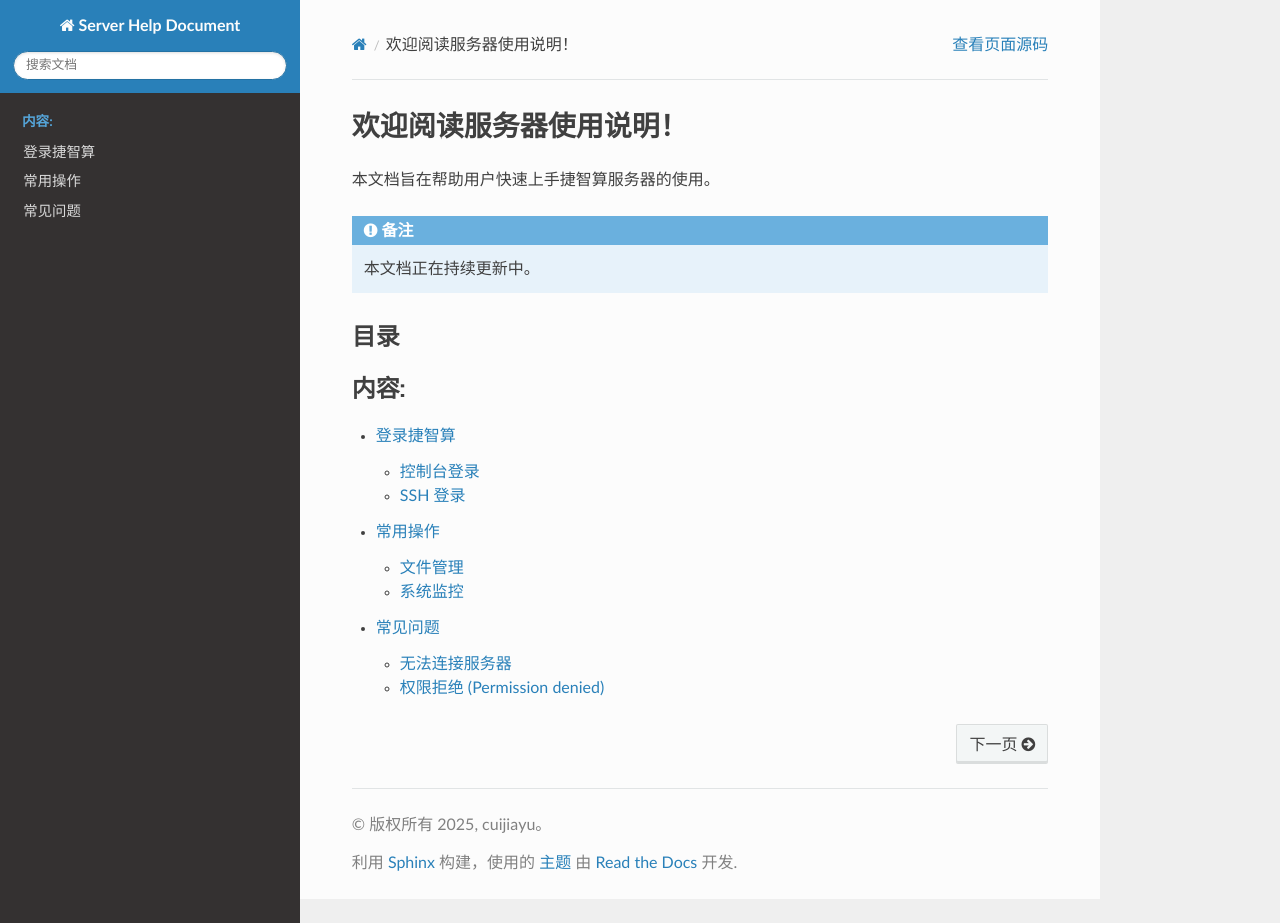
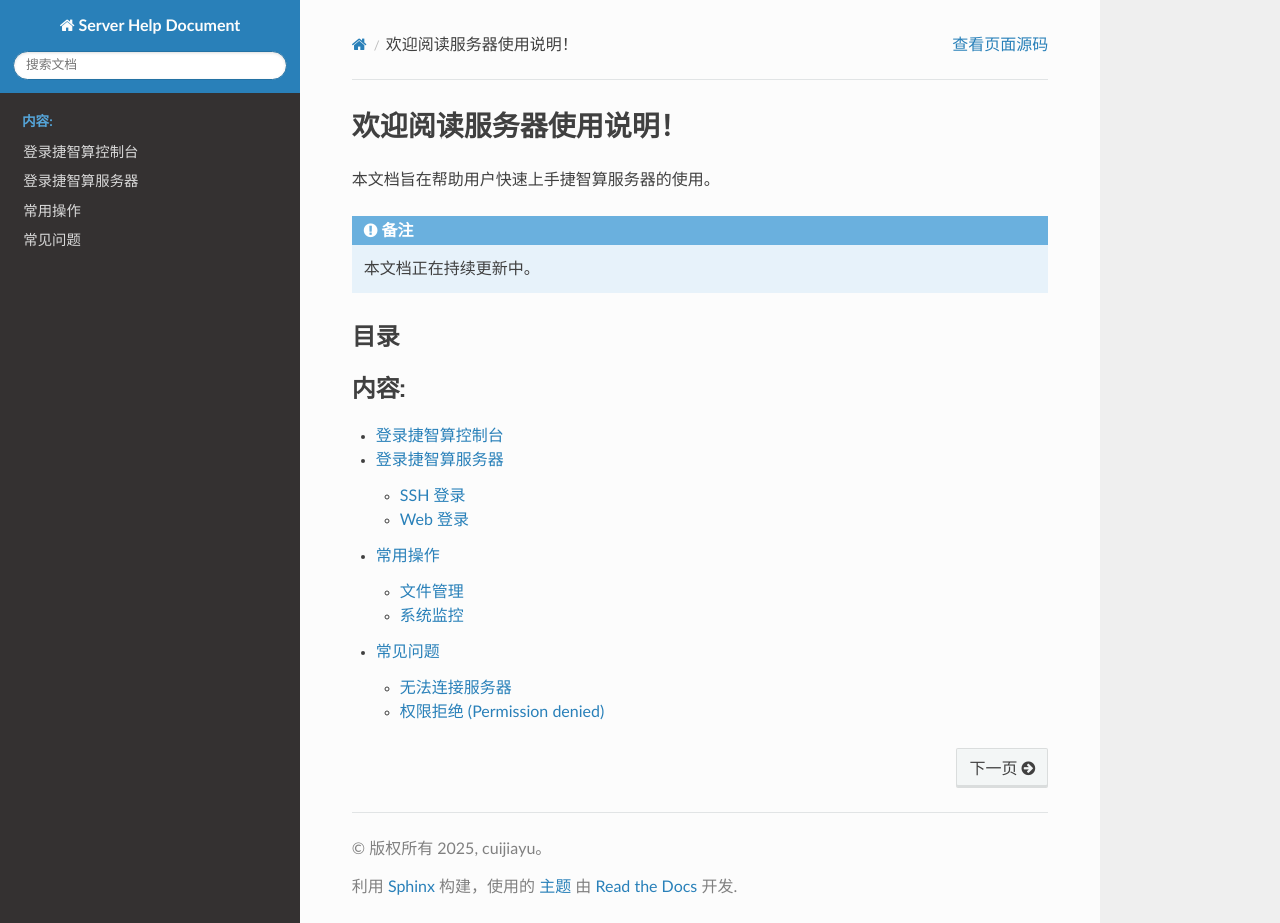
Before and after one commit to cuijiayu20/Server-Help-Document, a Sphinx documentation site: the page built from docs/source/index.rst, in a window 1280 px wide and 923 px high. Built offline with Sphinx 7.4.7 and the Read the Docs theme 3.1.0, drawn with Linux system fonts in a browser that asks for light colours; some of the changed lines change nothing that is shown.

Commit message:
Restructure login docs: split into console and server login chapters

```diff
--- /dev/null
+++ b/docs/source/console_login.rst
@@ -0,0 +1,18 @@
+登录捷智算控制台
+================
+
+本章节介绍如何登录捷智算 (Jiezhisuan) 网页控制台。
+
+1. 访问捷智算官网：`https://www.gogpu.cn <https://www.gogpu.cn>`_
+2. 点击右上角的 **“登录/注册”** 按钮，或者点击 **“控制台”**。
+
+   .. image:: images/console_button.png
+      :alt: 控制台按钮
+      :align: center
+      :scale: 50%
+
+3. 您可以选择以下方式登录：
+    *   **微信扫码**：关注“捷智算云服务”公众号进行登录。
+    *   **手机号登录**：使用短信验证码或密码登录。
+4. 登录成功后，点击 **“控制台”** 进入管理页面。
+5. 在左侧导航栏选择 **“我的实例”**，您将看到您租用的服务器列表。
--- a/docs/source/index.rst
+++ b/docs/source/index.rst
@@ -14,6 +14,7 @@
    :maxdepth: 2
    :caption: 内容:
 
-   login
+   console_login
+   server_login
    common_operations
    troubleshooting
--- a/docs/source/login.rst
+++ /dev/null
@@ -1,40 +0,0 @@
-登录捷智算
-===========
-
-本章节介绍如何登录捷智算 (Jiezhisuan) 平台及服务器。
-
-控制台登录
-----------
-
-1. 访问捷智算官网：`https://www.gogpu.cn <https://www.gogpu.cn>`_
-2. 点击右上角的 **“登录/注册”** 按钮，或者点击 **“控制台”**。
-
-   .. image:: images/console_button.png
-      :alt: 控制台按钮
-      :align: center
-      :scale: 50%
-
-3. 您可以选择以下方式登录：
-    *   **微信扫码**：关注“捷智算云服务”公众号进行登录。
-    *   **手机号登录**：使用短信验证码或密码登录。
-4. 登录成功后，点击 **“控制台”** 进入管理页面。
-5. 在左侧导航栏选择 **“我的实例”** (或类似名称)，您将看到您租用的服务器列表。
-
-SSH 登录
---------
-
-在控制台的 **“我的实例”** 列表中，找到您需要连接的实例。
-
-1.  复制实例卡片上的 **SSH 登录指令**。通常格式如下：
-
-    .. code-block:: bash
-
-       ssh username@server_address -p port
-
-    *   **username**: 通常为 `root` 或您创建的用户名。
-    *   **server_address**: 服务器的公网 IP 地址。
-    *   **port**: 映射的 SSH 端口号 (例如 12345)。
-
-2.  打开您的 SSH 客户端（如 PuTTY, MobaXterm, 或本地终端）。
-3.  粘贴并运行复制的命令。
-4.  输入密码（在实例详情中查看或重置）即可登录。
--- /dev/null
+++ b/docs/source/server_login.rst
@@ -0,0 +1,40 @@
+登录捷智算服务器
+================
+
+本章节介绍如何连接和登录您租用的服务器实例。
+
+SSH 登录
+--------
+
+SSH 是最常用的远程连接方式。
+
+1.  **获取登录信息**：
+    在控制台的 **“我的实例”** 列表中，找到您需要连接的实例。复制实例卡片上的 **SSH 登录指令**。
+
+    通常格式如下：
+
+    .. code-block:: bash
+
+       ssh username@server_address -p port
+
+    *   **username**: 通常为 `root` 或您创建的用户名。
+    *   **server_address**: 服务器的公网 IP 地址。
+    *   **port**: 映射的 SSH 端口号 (例如 12345)。
+
+2.  **连接服务器**：
+    打开您的 SSH 客户端（如 PuTTY, MobaXterm, 或本地终端），粘贴并运行复制的命令。
+
+3.  **输入密码**：
+    输入密码（在实例详情中查看或重置）即可登录。
+
+Web 登录
+--------
+
+部分镜像或服务（如 JupyterLab）支持通过浏览器直接访问。
+
+1.  **获取访问地址**：
+    在控制台实例详情中，查找 **“Jupyter”** 或 **“WebSSH”** 的链接。
+    或者，如果您的服务运行在特定端口（如 8888），请使用 `http://server_address:port` 访问。
+
+2.  **登录**：
+    在浏览器中打开链接，输入相应的 Token 或密码进行登录。
```
